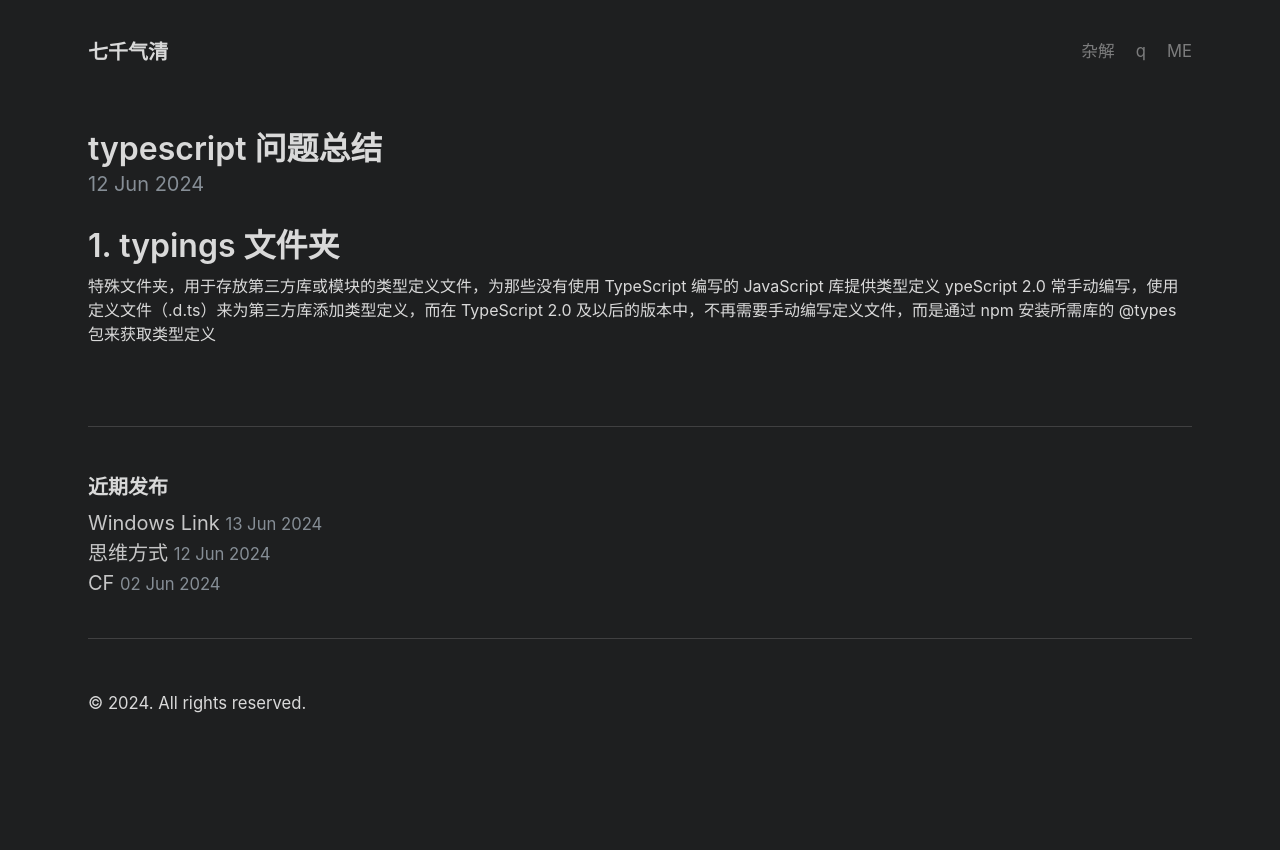
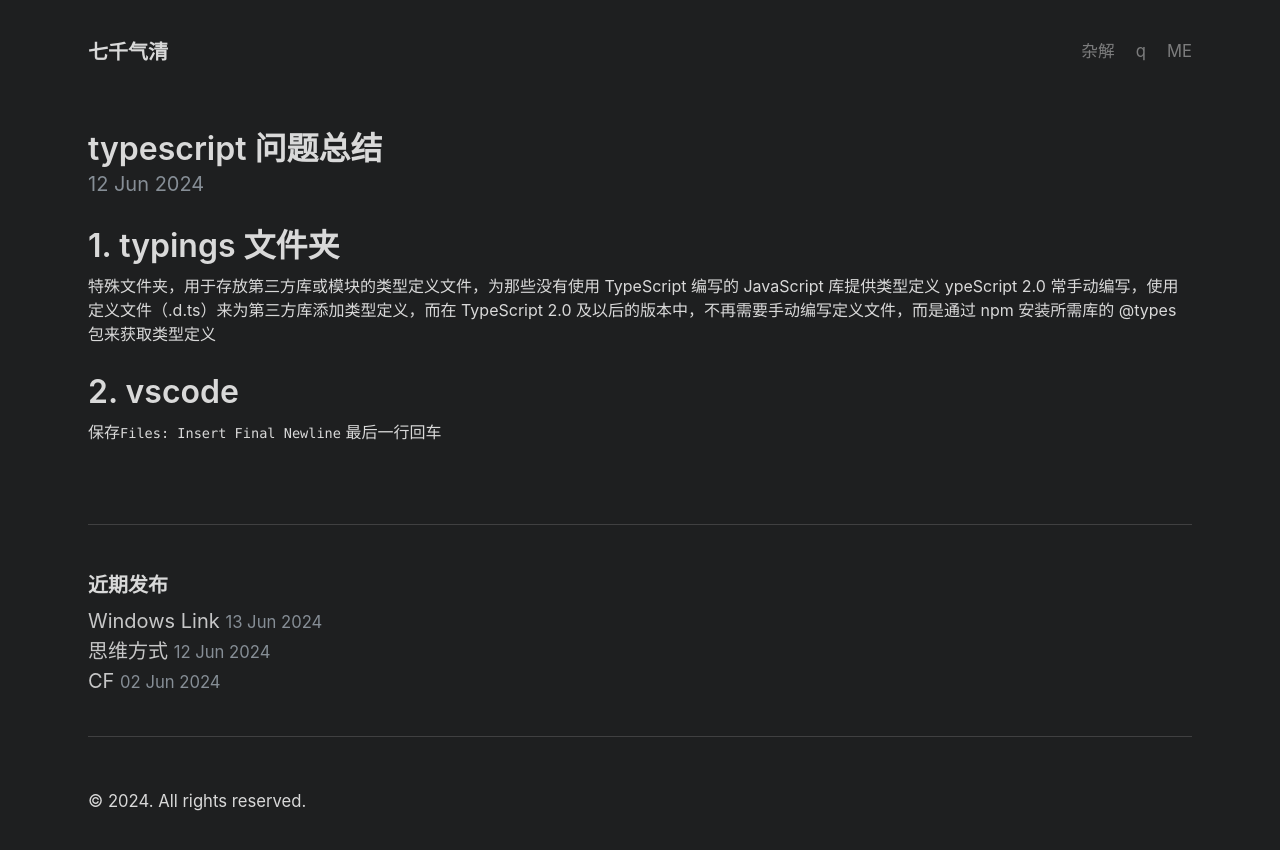
Before and after one commit to co6co/doc, a Jekyll site: the page built from _posts/2024-06-12-typescript.md, in a window 1280 px wide. Shown: the top 850 px of the page. Built offline with Jekyll 4.4.1, drawn with Linux system fonts in a browser that asks for light colours.

Commit message:
'vscode'

```diff
--- a/_posts/2024-06-12-typescript.md
+++ b/_posts/2024-06-12-typescript.md
@@ -11,3 +11,6 @@ date:       2024-06-12 14:51:01
 # 1. typings 文件夹
 特殊文件夹，用于存放第三方库或模块的类型定义文件，为那些没有使用 TypeScript 编写的 JavaScript 库提供类型定义
 ypeScript 2.0 常手动编写，使用定义文件（.d.ts）来为第三方库添加类型定义，而在 TypeScript 2.0 及以后的版本中，不再需要手动编写定义文件，而是通过 npm 安装所需库的 @types 包来获取类型定义
+
+# 2. vscode
+保存`Files: Insert Final Newline` 最后一行回车
```
